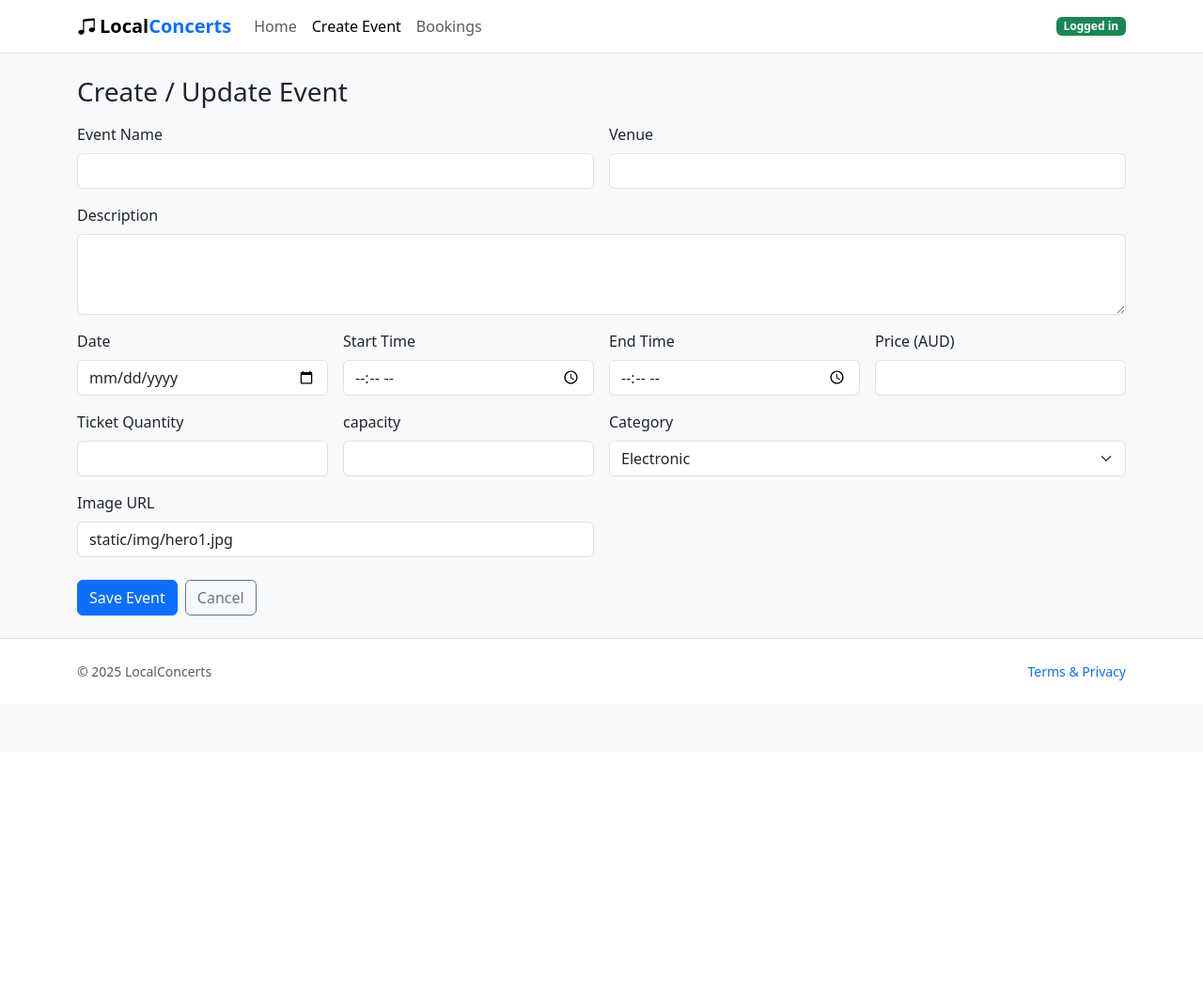
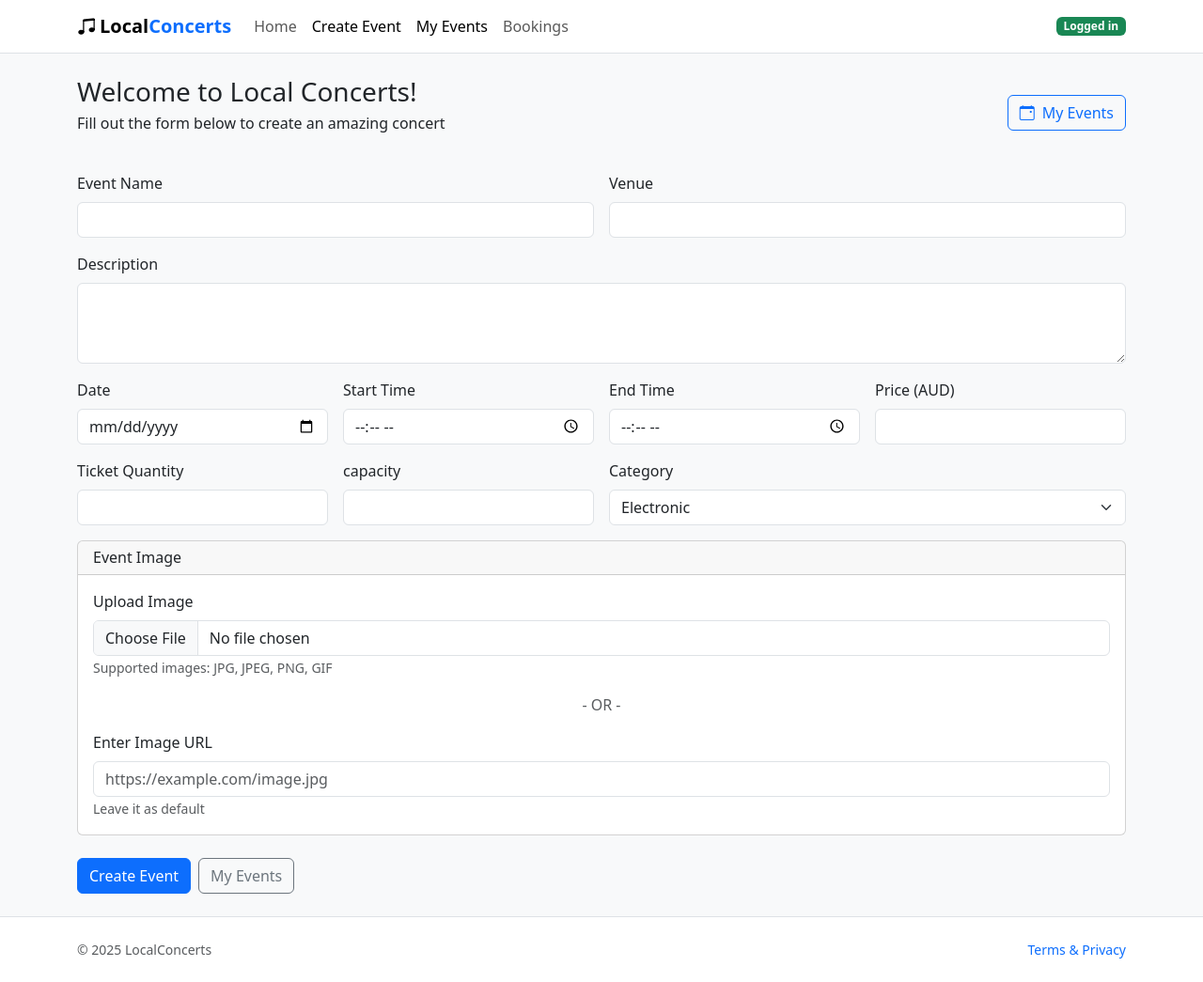
Before and after one commit to Jairobuifranco/A2_Group17, a Flask app: page /events/create in a window 1280 px wide. Shown: the whole page at 94% size. Before the commit the page ends 724 px from the top, so only its background shows below. Run offline with Flask 3, Linux system fonts and the light colour scheme; a user stored in the database is signed in; some libraries are stand-ins or nearby versions.

Commit message:
Complete event management system with image uploads and user features
- Add image file upload functionality with type validation in forms
- Implement event creation with enhanced form validation and error handling
- Add created_at timestamps to Event model for better tracking
- Create user authentication with logout functionality
- Build event booking system with ticket management
- Design and implement MyEvents page for user dashboard
- Update all templates with improved UI and user experience
- Enhance seed data for better testing
- Add proper .gitignore for project files

```diff
--- a/website/__init__.py
+++ b/website/__init__.py
@@ -19,6 +19,11 @@ def create_app():
     app.secret_key = 'somesecretkey'
     # set the app configuration data
     app.config['SQLALCHEMY_DATABASE_URI'] = 'sqlite:///sitedata.sqlite'
+
+    # the folder to store images #
+    UPLOAD_FOLDER = '/static/image'
+    app.config['UPLOAD_FOLDER'] = UPLOAD_FOLDER
+
     # initialise db with flask app
     db.init_app(app)
 
--- a/website/forms.py
+++ b/website/forms.py
@@ -1,7 +1,8 @@
 from flask_wtf import FlaskForm
-from wtforms.fields import TextAreaField, SubmitField, StringField, PasswordField, DateField, TimeField, DecimalField, SelectField, IntegerField
-from wtforms.validators import InputRequired, Length, Email, EqualTo, DataRequired, Length, NumberRange, URL
-from datetime import datetime, date
+from wtforms.fields import TextAreaField, SubmitField, StringField, PasswordField, DateField, TimeField, DecimalField, SelectField, IntegerField, FileField
+from wtforms.validators import InputRequired, Length, Email, EqualTo, DataRequired, Length, NumberRange, ValidationError
+from datetime import date
+from flask_wtf.file import FileRequired, FileAllowed
 
 # creates the login information
 class LoginForm(FlaskForm):
@@ -21,16 +22,18 @@ class RegisterForm(FlaskForm):
     # submit button
     submit = SubmitField("Register")
 
-# Forms for event creation page
+# Create Event form #
 class EventForm(FlaskForm):
-    name = StringField('Event Name', validators=[DataRequired(), Length(max=100)])
-    venue = StringField('Venue', validators=[DataRequired(), Length(max=100)])
-    description = TextAreaField('Description', validators=[DataRequired()])
+    # Add the types of files allowed as a set #
+    ALLOWED_FILE = {'jpg','jpeg','png','gif'}
+    name = StringField('Event Name', validators=[DataRequired(), Length(max=25)])
+    venue = StringField('Venue', validators=[DataRequired(), Length(max=50)])
+    description = TextAreaField('Description', validators=[DataRequired(), Length(max=500)])
     date = DateField('Date', validators=[DataRequired()], format='%Y-%m-%d')
     start_time = TimeField('Start Time', validators=[DataRequired()], format='%H:%M')
     end_time = TimeField('End Time', validators=[DataRequired()], format='%H:%M')
-    price = DecimalField('Price', validators=[DataRequired(), NumberRange(min=0)])
-    quantity = IntegerField('Quantity', validators=[DataRequired(), NumberRange(min=1, max=5000, message='Quantity must be between 1 and 5000')])
+    price = DecimalField('Price', validators=[DataRequired(), NumberRange(min=0, message='Price can not be negative')])
+    ticket_quantity = IntegerField('Ticket Quantity', validators=[DataRequired(), NumberRange(min=1, max=5000, message='Quantity must be between 1 and 5000')])
     capacity = IntegerField('Capacity', validators=[DataRequired(), NumberRange(min=1, max=10000, message='Capacity must be between 1 and 10,000')])
     category = SelectField('Category', choices=[
         ('Electronic', 'Electronic' ),
@@ -39,18 +42,21 @@ class EventForm(FlaskForm):
         ('Classical', 'Classical'),
         ('Latin', 'Latin')],
         validators=[DataRequired()])
-    image_url = StringField('Image Path', [Length(max=255)], default='static/img/hero1.jpg')
-    submit = SubmitField('Save Event')
 
-    # Define a function to validate event date must be in the future
+    # Image handling: file upload or url #
+    image_file = FileField('Event Image', validators=[FileAllowed(ALLOWED_FILE, message='Only jpg, jpeg, png, gif are supported')])
+
+    image_url = StringField('Or Image URL', [Length(max=255)], description='Alternative: You can also enter image url')
+    submit = SubmitField('Create Event')
+
+
+    # Define a function to validate event date must be in the future #
     def validate_date(self, field):
         if field.data < date.today():
-            from wtforms import ValidationError
             raise ValidationError("Event date must be in the future")
 
-     # Define a function to validate event end time must be after start time
+    # Define a function to validate event end time must be after start time #
     def validate_end_time(self, field):
         if hasattr(self, 'start_time') and self.start_time.data and field.data:
            if field.data <= self.start_time.data:
-              from wtforms import ValidationError
               raise ValidationError("End time must be after start time")
--- a/website/models.py
+++ b/website/models.py
@@ -28,8 +28,9 @@ class Event(db.Model):
     status = db.Column(db.String(40), nullable=False, default='Open')
     category = db.Column(db.String(60))
     image_url = db.Column(db.String(255))
-
-    # Add user id into event table as FK
+    # Add created_at column to show when events were created #
+    created_at = db.Column(db.DateTime, nullable=False, default=datetime.utcnow)
+    # Add user id into event table as FK #
     user_id = db.Column(db.Integer, db.ForeignKey('user.id'), nullable=False, default=1)
     user = db.relationship('User', backref='events')
 
--- a/website/templates/create.html
+++ b/website/templates/create.html
@@ -6,6 +6,7 @@
   <title>Local Concerts — Create Event</title>
   <link href="https://cdn.jsdelivr.net/npm/bootstrap@5.3.3/dist/css/bootstrap.min.css" rel="stylesheet"/>
   <link href="https://cdn.jsdelivr.net/npm/bootstrap-icons@1.11.3/font/bootstrap-icons.css" rel="stylesheet"/>
+  <!-- Updated image files !-->
   <link rel="stylesheet" href="{{ url_for('static', filename='style/styles.css') }}"/>
 </head>
 <body>
@@ -16,8 +17,10 @@
       <button class="navbar-toggler" type="button" data-bs-toggle="collapse" data-bs-target="#navMain"><span class="navbar-toggler-icon"></span></button>
       <div class="collapse navbar-collapse" id="navMain">
         <ul class="navbar-nav me-auto">
+          <!-- Updated nav-link !-->
           <li class="nav-item"><a class="nav-link" href="{{ url_for('main.index') }}">Home</a></li>
           <li class="nav-item"><a class="nav-link active" href="{{ url_for('events.create_event') }}" aria-current="page">Create Event</a></li>
+          <li class="nav-item"><a class="nav-link active" href="{{ url_for('events.my_events') }}" aria-current="page">My Events</a></li>
           <li class="nav-item"><a class="nav-link" href="{{ url_for('main.index') }}">Bookings</a></li>
         </ul>
         <!-- Logged-in indicator -->
@@ -27,12 +30,25 @@
   </nav>
   <!--Create Event form-->
   <main class="container py-4">
-    <h3 class="mb-3">Create / Update Event</h3>
+    <!-- Welcome message !-->
+    <div class="d-flex justify-content-between align-items-center mb-4">
+      <div>
+        <h3 class="mb-1">Welcome to Local Concerts!</h3>
+        <p calss="text-muted mb-0">Fill out the form below to create an amazing concert</p>
+      </div>
+      <!-- My Events button !-->
+       <a href="{{ url_for('events.my_events') }}" class="btn btn-outline-primary">
+        <i class="bi bi-calendar-event me-1"></i>  My Events
+       </a>
+    </div>
 
-    <form class="needs-validation" novalidate action="{{ url_for('events.create_event') }}" method="post">
+<!-- Buttons:Create, Update, Cancel !-->
+<form class="needs-validation" action="{% if action == 'Update Event' %}{{ url_for('events.update_event', event_id=event.id) }}
+{% else %}{{ url_for('events.create_event') }}
+ {% endif %}" method="post" enctype="multipart/form-data">
   {{ form.hidden_tag() }}
 
-      <!-- Event name -->
+      <!-- Event name !-->
       <div class="row g-3">
         <div class="col-12 col-md-6">
           <label class="form-label">Event Name</label>
@@ -45,7 +61,7 @@
           </div>
           {% endif %}
         </div>
-<!-- Venue -->
+      <!-- Venue !-->
         <div class="col-12 col-md-6">
           <label class="form-label">Venue</label>
           {{ form.venue(class="form-control") }}
@@ -57,7 +73,7 @@
           </div>
           {% endif %}
         </div>
-
+        <!-- Description !-->
         <div class="col-12">
           <label class="form-label">Description</label>
           {{ form.description(class="form-control", rows="3") }}
@@ -69,7 +85,7 @@
           </div>
           {% endif %}
         </div>
-
+        <!-- Date, Start Time, End Time !-->
         <div class="col-6 col-md-3">
           <label class="form-label">Date</label>
           {{ form.date(class="form-control") }}
@@ -105,7 +121,7 @@
           </div>
           {% endif %}
         </div>
-
+        <!-- Price !-->
         <div class="col-6 col-md-3">
           <label class="form-label">Price (AUD)</label>
          {{ form.price(class="form-control",  min="0", step="0.01" ) }}
@@ -118,20 +134,20 @@
           {% endif %}
         </div>
 
-         <!-- Add ticket quantity -->
+         <!-- Add ticket quantity !-->
           <div class="col-6 col-md-3">
           <label class="form-label">Ticket Quantity</label>
-         {{ form.quantity(class="form-control",  min="1", max="5000") }}
-          {% if form.quantity.errors %}
+         {{ form.ticket_quantity(class="form-control",  min="1", max="5000") }}
+          {% if form.ticket_quantity.errors %}
           <div class="invalid-feedback">
-            {% for error in form.quantity.errors %}
+            {% for error in form.ticket_quantity.errors %}
             {{ error }}
             {% endfor %}
           </div>
           {% endif %}
         </div>
 
-        <!-- Add capacity -->
+        <!-- Add capacity !-->
           <div class="col-6 col-md-3">
           <label class="form-label">capacity</label>
          {{ form.capacity(class="form-control",  min="1", max="10000") }}
@@ -149,9 +165,34 @@
           {{ form.category(class="form-select") }}
         </div>
 
-        <div class="col-12 col-md-6">
-          <label class="form-label">Image URL</label>
-           {{ form.image_url(class="form-control", placeholder="https://example.com/image.jpg or /static/img/neon.jpg") }}
+        <!-- Images Handling !-->
+        <div class="col-12">
+          <div class="card">
+            <div class="card-header">
+              <h6 class="mb-0">Event Image</h6>
+            </div>
+            <!-- Upload image locally !-->
+            <div class="card-body">
+            <div class="mb-3">
+              <label class="form-label">Upload Image</label>
+              {{ form.image_file(class="form-control") }}
+              {% if form.image_file.errors %}
+              <div class="invalid-feedback">
+                {% for error in form.image_file.errors %}
+                {{ error }}
+                {% endfor %}
+              </div>
+              {% endif %}
+              <small class="form-text text-muted">Supported images: JPG, JPEG, PNG, GIF</small>
+            </div>
+            <!-- Or Separator !-->
+             <div class="text-center my-3">
+              <span class="text-muted">- OR -</span>
+             </div>
+             <!-- Alternative: Users can copy image URL !-->
+              <div>
+                <label class="form-label">Enter Image URL</label>
+                {{ form.image_url(class="form-control", placeholder="https://example.com/image.jpg") }}
                 {% if form.image_url.errors %}
                 <div class="invalid-feedback">
                 {% for error in form.image_url.errors %}
@@ -159,15 +200,42 @@
                 {% endfor %}
                </div>
                 {% endif %}
+                <small class="form-text text-muted">Leave it as default</small>
+              </div>
+              <!-- !-->
+               {% if action == 'Update Event' and event.image_url %}
+               <div class="mt-3">
+                <label class="form-label">Current Image:</label>
+                <div>
+                  {% if event.image_url.startswith('http') %}
+                  <img src="{{ event.image_url }}" class="img-thumbnail" style="max-height: 150px;" alt="Current Event Image">
+                  {% else %}
+                  <img src="{{ url_for('static', filename=event.image_url) }}" class="img-thumbnail" style="max-height: 150px;" alt="Current Event Image">
+                  {% endif %}
+                </div>
+               </div>
+               {% endif %}
+          </div>
+        </div>
       </div>
     </div>
 
+      <!-- Action Buttons: Create !-->
      <div class="d-flex gap-2 mt-4">
         {{ form.submit(class="btn btn-primary") }}
-        <a class="btn btn-outline-secondary" href="{{ url_for('main.index') }}">Cancel</a>
+
+        {% if action == 'Update Event' %}
+        <button type="submit" class="btn btn-warning">
+          <i class="bi bi-arrow-clockwise"></i> Update Event</button>
+        {% endif %}
+
+        <!-- Return My Events !-->
+         <a class="btn btn-outline-secondary" href="{{ url_for('events.my_events') }}">My Events</a>
       </div>
     </form>
+
   </main>
+
   <!--Footer-->
   <footer class="py-4 bg-white border-top">
     <div class="container d-flex justify-content-between align-items-center">
--- a/website/templates/user.html
+++ b/website/templates/user.html
@@ -25,7 +25,7 @@
           <li class="nav-item"><a class="nav-link" href="{{ url_for('events.create_event') }}">Create event</a></li>
           <li class="nav-item"><a class="nav-link" href="{{ url_for('main.index') }}">Bookings</a></li>
         </ul>
-
+        <!-- User account buttons -->
         <div class="ms-3 d-flex align-items-center gap-2">
           {% if current_user.is_authenticated %}
             <span class="badge text-bg-success">Signed in as {{ current_user.name }}</span>
--- a/website/views.py
+++ b/website/views.py
@@ -2,20 +2,40 @@ from flask import Blueprint, abort, render_template, url_for, flash, request, re
 from flask_login import login_required, current_user
 from datetime import datetime
 from .models import db, Event
+from flask_wtf import FlaskForm
 from .forms import EventForm
+import os
+from werkzeug.utils import secure_filename
 
 
-# Definitions for Blueprint
 main_bp = Blueprint('main', __name__)
+# Events Blueprint #
 events_bp = Blueprint('events', __name__)
 
+UPLOAD_FOLDER = 'static/img'
+# Define functions for file upload #
+def allowed_file(filename):
+    ALLOWED_EXTENSIONS = {'jpg', 'jepg', 'png', 'gif'}
+    return '.' in filename and \
+    filename.rsplit('.', 1)[1].lower in ALLOWED_EXTENSIONS
+
+# Define finction to save upload file #
+def save_uploaded_file(file):
+    if file and file.filename != '' and allowed_file(file.filename):
+        filename = secure_filename(file.filename)
+        # Validate file upload path #
+        BASE_PATH = os.path.dirname(__file__)
+        upload_path = os.path.join(BASE_PATH, UPLOAD_FOLDER)
+        os.makedirs(upload_path, exist_ok=True)
+        file_path = os.path.join(upload_path, filename)
+        file.save(file_path)
+        return f'static/img/{filename}'
+    return None
 
 @main_bp.route('/')
 def index():
     events = db.session.scalars(db.select(Event).order_by(Event.start_time)).all()
     return render_template('index.html', events=events)
-
-
 
 @main_bp.route('/events/<int:event_id>')
 def event(event_id: int):
@@ -36,8 +56,13 @@ def event(event_id: int):
 
     return render_template('event.html', event=event, event_image_url=resolved_image_url)
 
-# Routes for creating events
-# Event details: name, venue, description, date, start time, end time, ticket quantity, capacity, price, category, image
+# Bookings
+@main_bp.route('/bookings')
+@login_required
+def bookings():
+    return render_template('bookings.html')
+
+# Routes for creating events #
 @events_bp.route('/create', methods=['GET', 'POST'])
 @login_required
 def create_event():
@@ -54,20 +79,18 @@ def create_event():
             start_datetime = datetime.combine(form.date.data, form.start_time.data)
             end_datetime = datetime.combine(form.date.data, form.end_time.data)
 
-            # Status determination
-            status = 'Open'
+            # Image handling #
+            image_path = None
+            if form.image_file.data:
+                image_path = save_uploaded_file(form.image_file.data)
+            if image_path:
+                image_url_to_save = image_path
+            elif form.image_url.data:
+                image_url_to_save = form.image_url.data
+            else:
+                image_url_to_save = url_for('static', filename = 'img/hero1.jpg')
 
-            # The events completed in the past
-            if form.date.data < datetime.today().date():
-                status = 'Inactive'
-                print(f"DEBUG: Status: {status}")
-                # Sold out
-
-            # Image url handling
-            image_url_to_save = form.image_url.data if form.image_url.data  else url_for('static', filename='img/hero1.jpg')
-            print(f"DEBUG: Image URL: {image_url_to_save}")
-
-            # Details needed to create a new event
+            # Details needed to create a new event #
             new_event = Event (
                 title=form.name.data,
                 venue=form.venue.data,
@@ -75,21 +98,21 @@ def create_event():
                 start_time=start_datetime,
                 end_time=end_datetime,
                 price=float(form.price.data),
-                ticket_quantiy=form.ticket_quantity.data,
+                ticket_quantity=form.ticket_quantity.data,
                 capacity=form.capacity.data,
                 category=form.category.data,
                 status='Open', # default status
                 image_url=image_url_to_save,
                 user_id=current_user.id,
             )
-            print(f"DEBUG: Event created: {new_event.title}")
+            print(f"DEBUG: Event created, about to redirect")
             # Save events to database
             db.session.add(new_event)
             db.session.commit()
             print(f"DEBUG: Event saved successfully")
             flash('Event created successfully.', 'success')
             # New events will appear on Home page, Event Details page
-            return redirect(url_for('main.index', event_id=new_event.id))
+            return redirect(url_for('main.index'))
 
         except Exception as e:
          db.session.rollback()
@@ -97,7 +120,17 @@ def create_event():
 
     return render_template('create.html', form=form, action='Create Event')
 
-#  Routes for updating events
+# Routes for My Events #
+@events_bp.route('/my-events')
+@login_required
+def my_events():
+    # Sort created events by date #
+    events = Event.query.filter_by(user_id=current_user.id)\
+                        .order_by(Event.start_time.desc())\
+                        .all()
+    return render_template('MyEvents.html', events=events, now=datetime.now())
+
+#  Routes for updating events #
 @events_bp.route('/update/<int:event_id>', methods=['GET', 'POST'])
 @login_required
 def update_event(event_id):
@@ -110,9 +143,9 @@ def update_event(event_id):
         flash('You are not authorized to update this event.', 'warning')
         return redirect(url_for('main.index'))
 
-    form = EventForm(obj=event)
+    form = EventForm()
 
-    # Pre-populate the form with existing data for users to change quickly
+    # Pre-populate the form with existing data #
     if request.method == 'GET':
         form.name.data = event.title
         form.venue.data = event.venue
@@ -137,18 +170,11 @@ def update_event(event_id):
             event.start_time=start_datetime
             event.end_time=end_datetime
             event.price=float(form.price.data)
-            event.ticket_quantiy=form.ticket_quantity.data
+            event.ticket_quantity=form.ticket_quantity.data
             event.capacity=form.capacity.data
             event.category=form.category.data
             event.image_url=form.image_url.data if form.image_url.data else event.image_url
 
-            # Events happened in the past
-            if form.date.data < datetime.today().date():
-                event.status = 'Inactive'
-            elif event.status == 'Cancelled':
-                event.status = 'Cancelled'
-            else:
-                event.status = 'Open'
 
             db.session.commit()
             flash('Event updated successfully.', 'success')
@@ -157,7 +183,7 @@ def update_event(event_id):
             db.session.rollback()
             flash(f'Error: {str(e)}')
 
-    return render_template('create.html', form=form, event=event, action='Update Event')
+    return render_template('create.html', form=form, event=event, event_id=event.id, action='Update Event')
 
 # Route for user to cancel events
 @events_bp.route('/cancel/<int:event_id>', methods=['POST'])
@@ -177,5 +203,5 @@ def cancel_event(event_id):
         flash('Event has been cancelled.', 'success')
     except Exception as e:
         db.session.rollback()
-        flash('Event can not be cancelled', 'error')
-    return redirect(url_for('main.index', event_id=event.id))
+        flash('Event can not be cancelled: {str(e)}', 'error')
+    return redirect(url_for('main.index'))
```
Also changed, not shown: seed_data.py (+14 -2 lines), website/auth.py (+8 -0 lines), website/templates/MyEvents.html (added, +121 -0 lines), website/templates/bookings.html (+8 -5 lines), website/templates/event.html (+6 -7 lines), website/templates/index.html (+8 -6 lines), 1 other file. Lines whose indentation alone changed are shown as unchanged.
